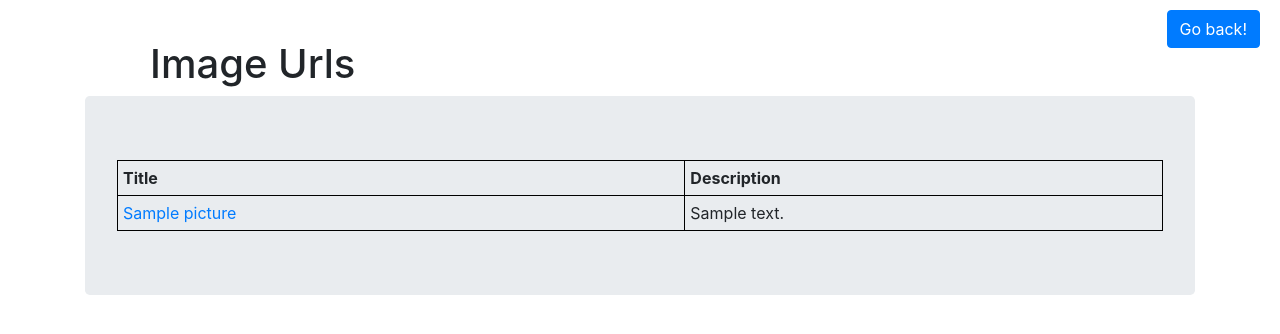
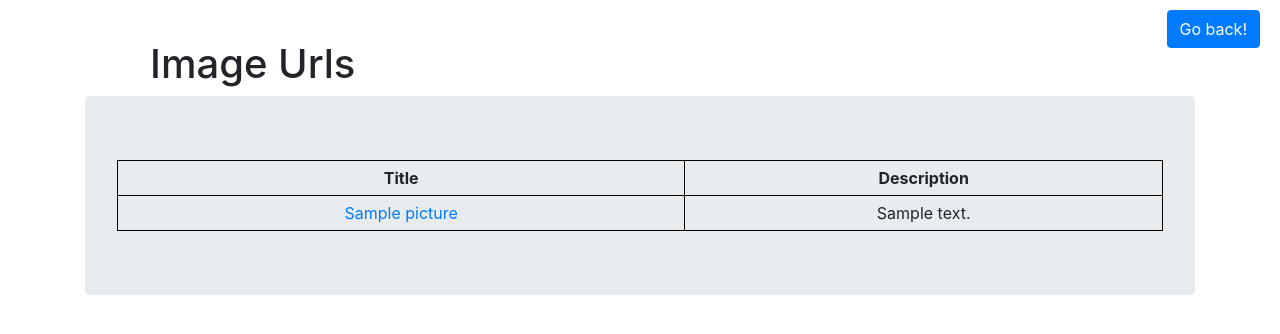
Before and after one commit to wargrider/multipart-image-file-upload, a Django app: page /get_url/ in a window 1280 px wide. Shown: the top 334 px of the page. Run offline with Django 3.2, Linux system fonts and the light colour scheme; tables that the repository leaves empty hold one stand-in row (values such as "Sample post"); some libraries are stand-ins or nearby versions.

Commit message:
align the text center

```diff
--- a/image_upload_app/templates/image_upload_app/display_url.html
+++ b/image_upload_app/templates/image_upload_app/display_url.html
@@ -18,8 +18,8 @@
                         th, td {
                                   padding: 5px;
                                }
-                        th {
-                                  text-align: left;
+                        th,td {
+                                  text-align: center;
                            }
 
 
```
